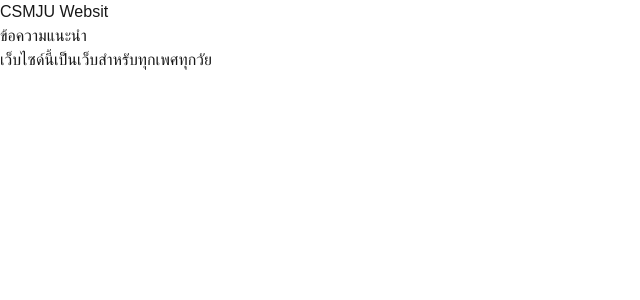
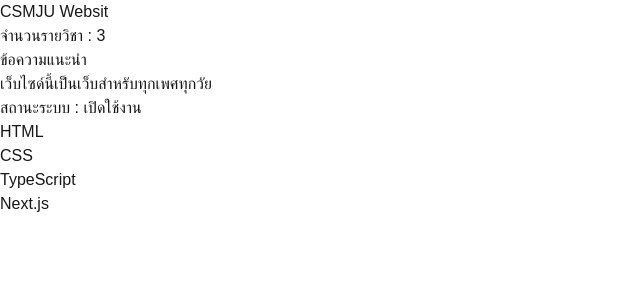
Before and after one commit to YurudakiThai/Web_Tech_NextJs_-17-08-2569, a Next.js app: page / in a window 1280 px wide. Shown: the top 300 px of the page, without its empty margins (0-640 px from the left). Built offline with nearby package versions, Linux system fonts and the light colour scheme.

Commit message:
3.2 complete

```diff
--- a/app/page.tsx
+++ b/app/page.tsx
@@ -3,19 +3,33 @@ import Image from "next/image";
 export default function Home() {
   const siteName = "CSMJU Websit";
   const description = "ข้อความแนะนํา";
+  const courseCount = 3;
+  const isOpen: boolean = true;
+  const topics: string[4] = [
+    "HTML",
+    "CSS",
+    "TypeScript",
+    "Next.js",
+  ];
+
 
   return (
    <main>
 
-      <h1>
-        {siteName}
-      </h1>
+      <h1>{siteName}</h1>
+      <p>จํานวนรายวิชา : {courseCount}</p>
       <p>{description}</p>
       <section>
         เว็บไซด์นี้เป็นเว็บสําหรับทุกเพศทุกวัย
       </section>
+      <p>สถานะระบบ : {isOpen ? "เปิดใช้งาน" : "ปิดใช้งาน"}</p>
 
       <div>
+        <ul>
+          {topics.map((topic) => (
+          <li key={topic}>{topic}</li>
+          ))}
+        </ul>
       </div>
     </main>
   );
```
